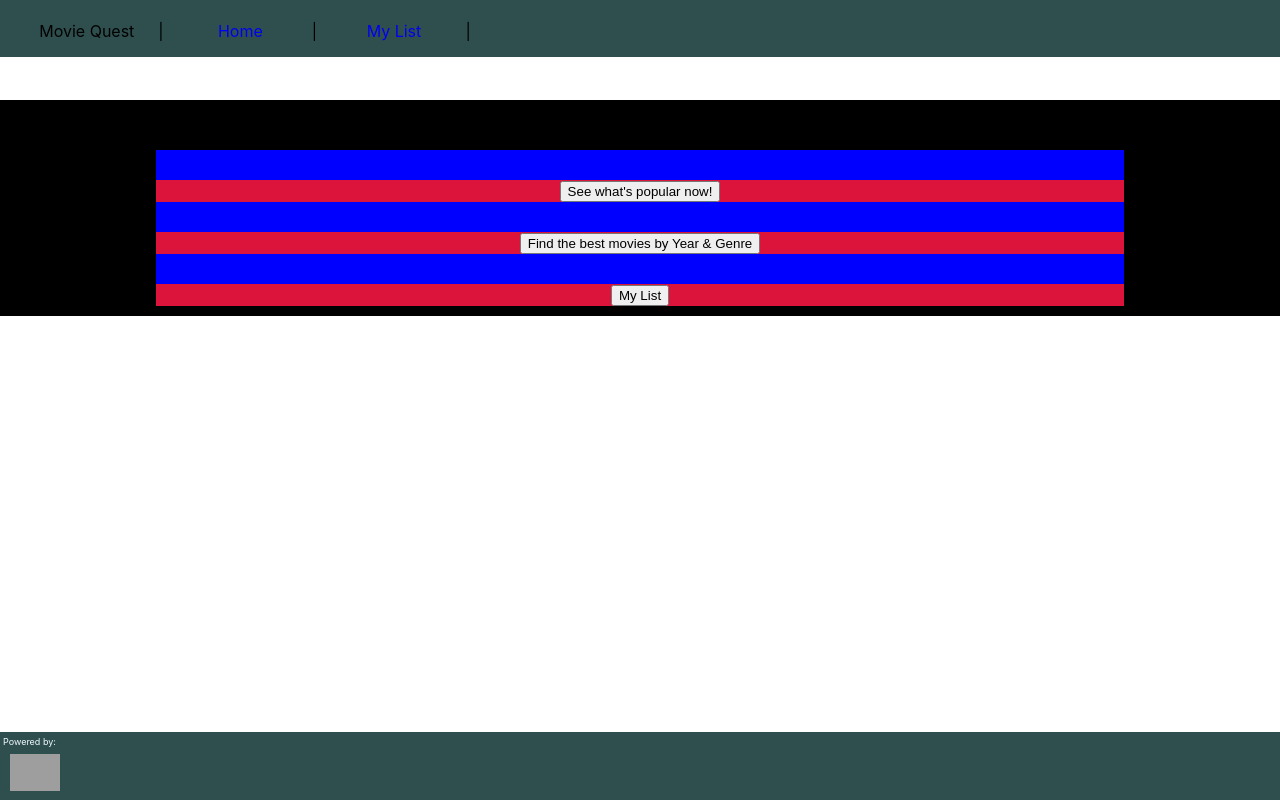
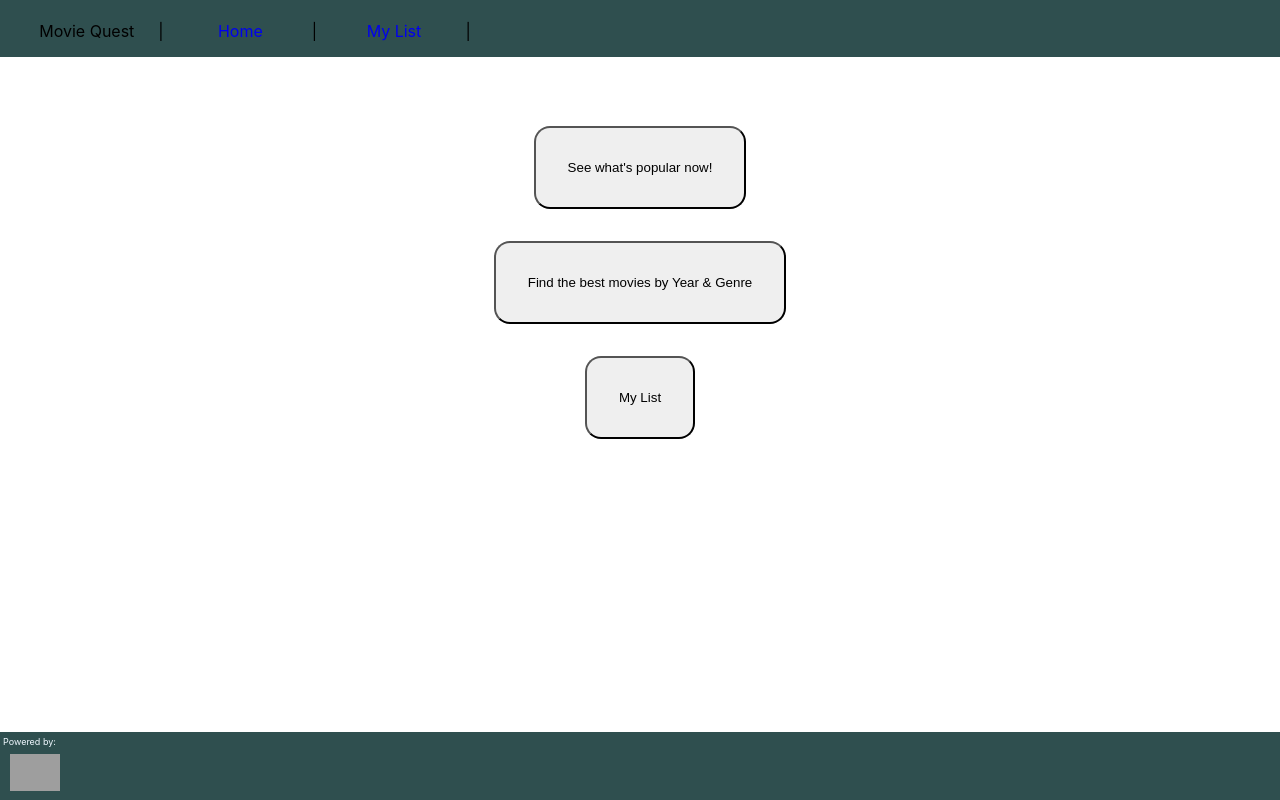
Before and after one commit to ccano2011/Movie-Quest, a React (Create React App) app in the folder movie_picker/: page / in a window 1280 px wide. Built offline with nearby package versions, Linux system fonts and the light colour scheme; no server answers; grey boxes are pictures that could not be loaded.

Commit message:
finished MVP styling for 'Homepage'

```diff
--- a/movie_picker/src/App.css
+++ b/movie_picker/src/App.css
@@ -70,33 +70,37 @@ header {
 }
 
 .Homepage {
-  margin-top: 5px;
   padding-bottom: 10px;
-  padding-top:50px;
+  padding-top:10px;
   /* padding-left: 10px; */
   display: flex;
   justify-content: center;
-  /* width: 70vw; */
+  /* media query mobile */
+  /* width: 20vw; */
+  /* background-color: crimson; */
   width:100%;
-  background-color: black;
+}
+
+.homeButton {
+  text-align: center;
+}
+
+.actualButton {
+  position: relative;
+  margin: 1rem;
+  padding: 2rem;
+  border-radius: 1rem;
+  justify-content: space-between;
 }
 
 .HomepageDiv {
   display: block;
-  flex-grow: .7;
-  background-color: blue;
-  /* justify-content: center; */
-  /* flex-direction: column; */
-  text-align: center;
+  flex-grow: .04;
+  flex-direction: row;
 
 }
 
-.homeButton {
-  flex: 1;
-  background-color: crimson;
-  align-content: center;
-  margin-top: 30px;
-}
+
 /* .Homepage {
   display: flex;
   align-items: center;
--- a/movie_picker/src/components/Homepage/Homepage.jsx
+++ b/movie_picker/src/components/Homepage/Homepage.jsx
@@ -7,19 +7,19 @@ function Homepage(props) {
             <div id="popularList" className="homeButton">
                 {/* Redirects to options Component */}
                 <Link to="/choices">
-                    <button>See what's popular now!</button>
+                    <button className="actualButton">See what's popular now!</button>
                 </Link>
             </div>
             <div id="pickButton" className="homeButton">
                 {/* Redirects to Pick Component */}
                 <Link to="/pick">
-                    <button>Find the best movies by Year & Genre</button>
+                    <button className="actualButton">Find the best movies by Year & Genre</button>
                 </Link>
             </div>
             <div id="myListButton" className="homeButton">
                 {/* Redirects to List Component */}
                 <Link to="list">
-                    <button>My List</button>
+                    <button className="actualButton">My List</button>
                 </Link>
             </div>
         </div>
```
